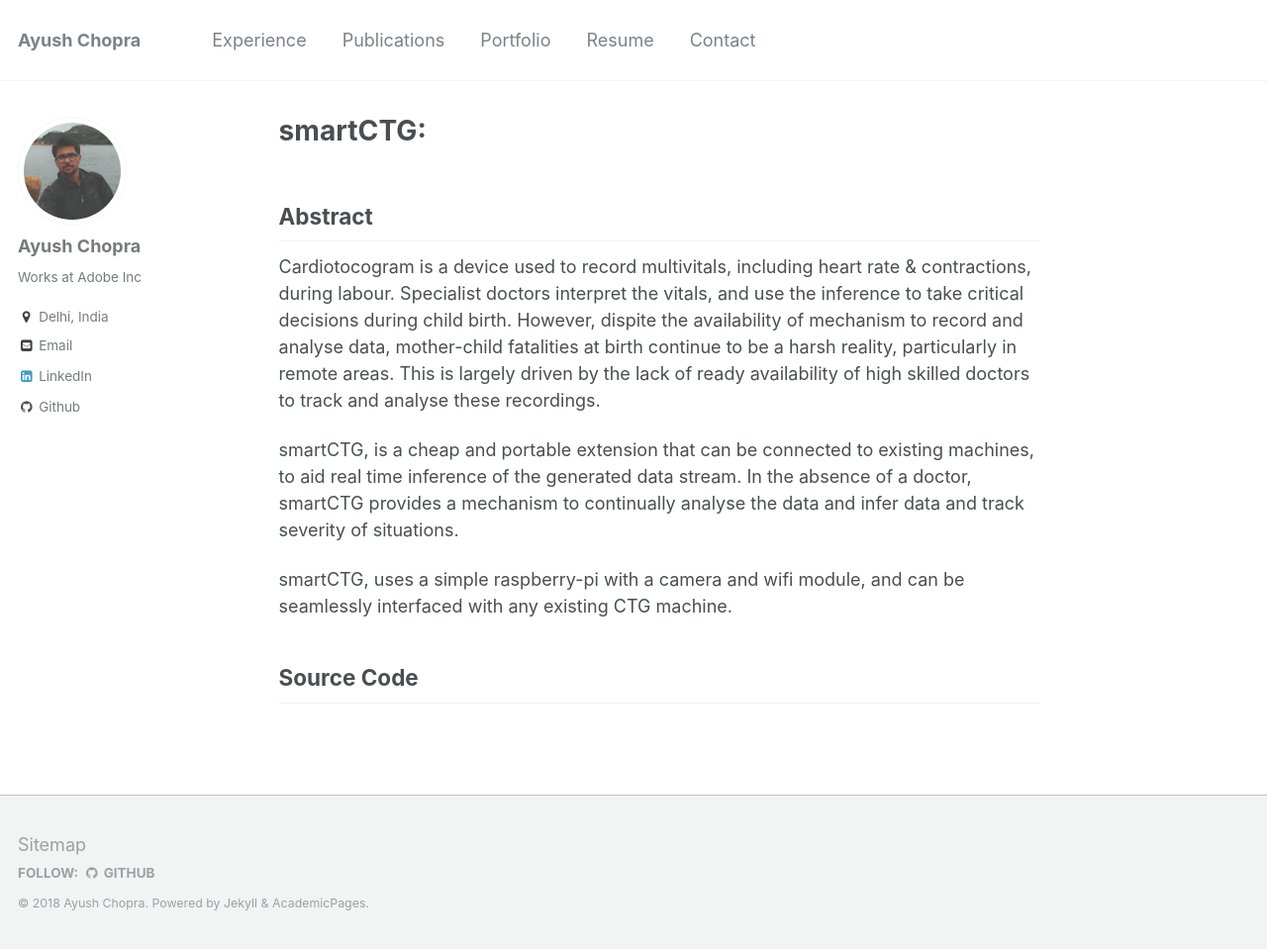
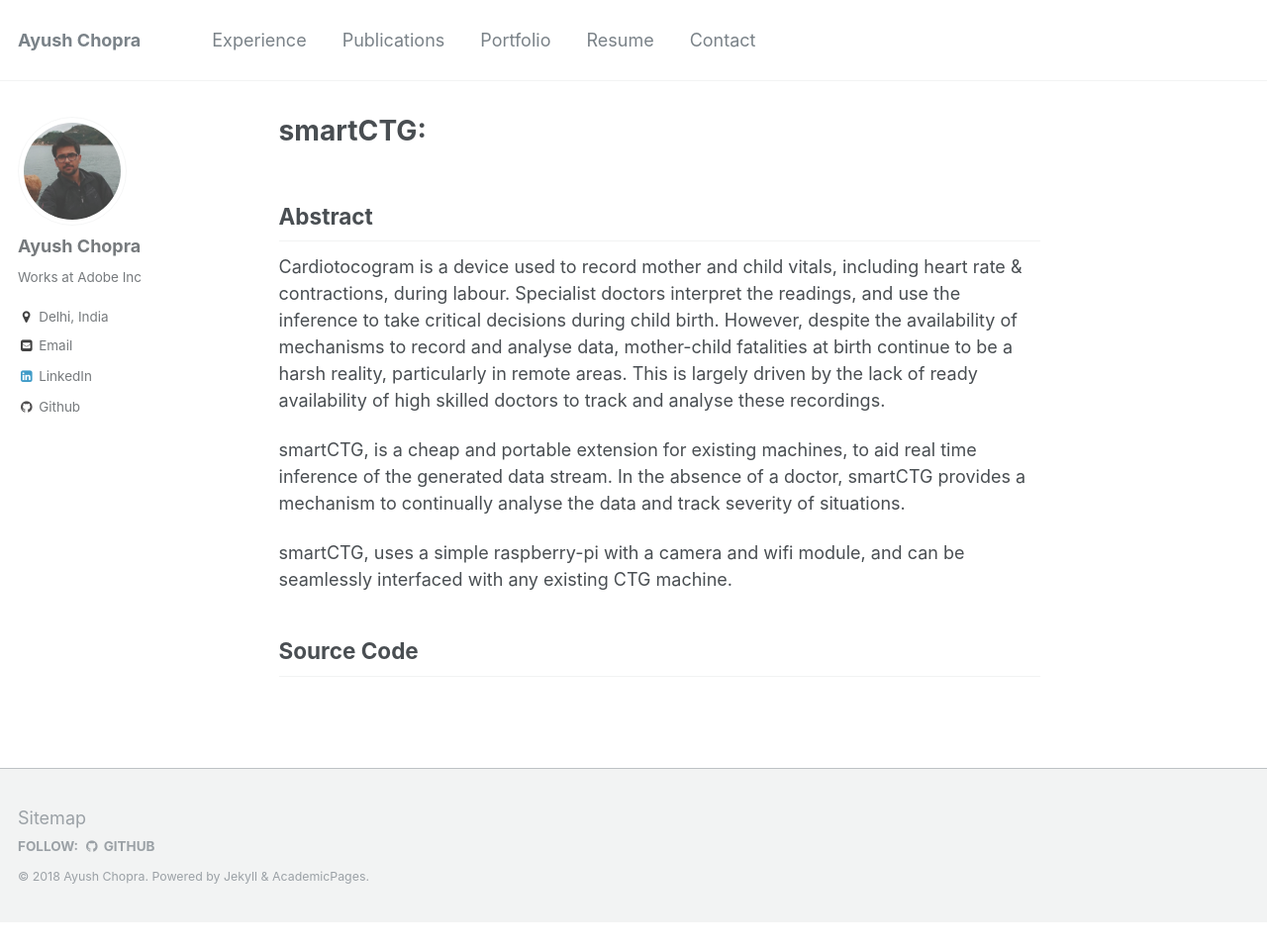
Before and after one commit to ayushchopra96/ayushchopra96.github.io, a Jekyll site: the page built from projects/smartCTG.md, in a window 1280 px wide and 959 px high. Shown: the whole window at 99% size. Built offline with Jekyll 4.4.1, drawn with Linux system fonts in a browser that asks for light colours.

Commit message:
smartCTG

```diff
--- a/projects/smartCTG.md
+++ b/projects/smartCTG.md
@@ -6,9 +6,9 @@ author_profile: true
 
 ## Abstract
 
-Cardiotocogram is a device used to record multivitals, including heart rate & contractions, during labour. Specialist doctors interpret the vitals, and use the inference to take critical decisions during child birth. However, dispite the availability of mechanism to record and analyse data, mother-child fatalities at birth continue to be a harsh reality, particularly in remote areas. This is largely driven by the lack of ready availability of high skilled doctors to track and analyse these recordings.<br>
+Cardiotocogram is a device used to record mother and child vitals, including heart rate & contractions, during labour. Specialist doctors interpret the readings, and use the inference to take critical decisions during child birth. However, despite the availability of mechanisms to record and analyse data, mother-child fatalities at birth continue to be a harsh reality, particularly in remote areas. This is largely driven by the lack of ready availability of high skilled doctors to track and analyse these recordings.<br>
 
-smartCTG, is a cheap and portable extension that can be connected to existing machines, to aid real time inference of the generated data stream. In the absence of a doctor, smartCTG provides a mechanism to continually analyse the data and infer data and track severity of situations.<br>
+smartCTG, is a cheap and portable extension for existing machines, to aid real time inference of the generated data stream. In the absence of a doctor, smartCTG provides a mechanism to continually analyse the data and track severity of situations.<br>
 
 smartCTG, uses a simple raspberry-pi with a camera and wifi module, and can be seamlessly interfaced with any existing CTG machine.
 
```
